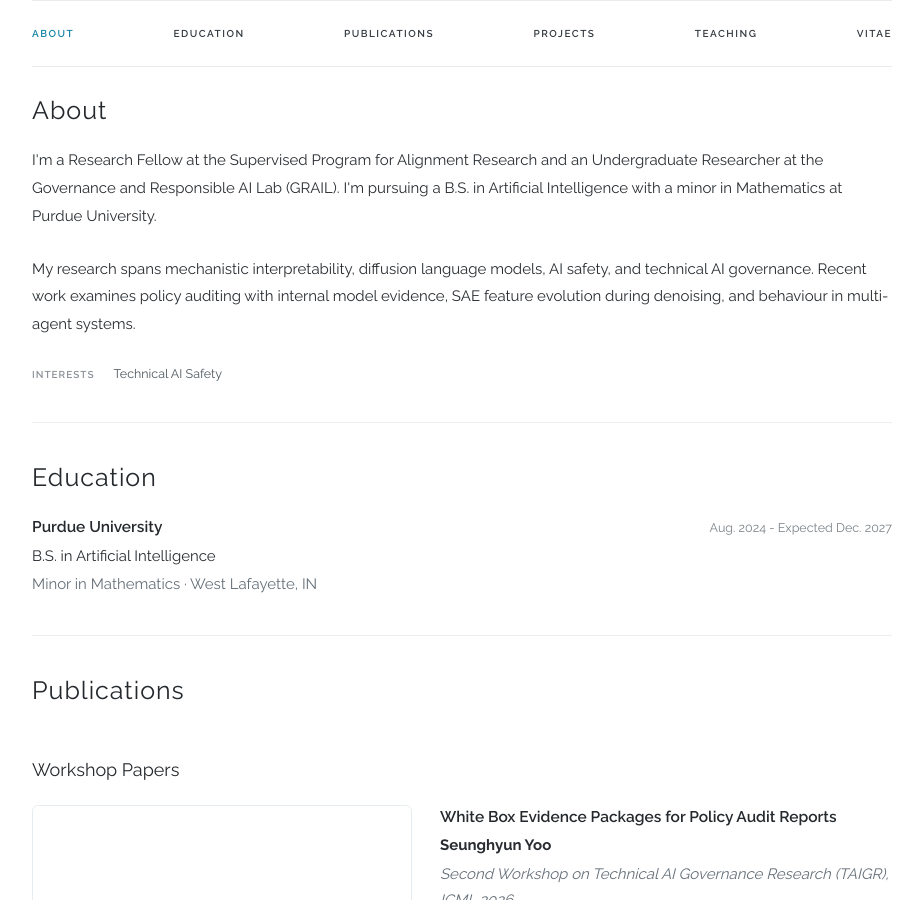
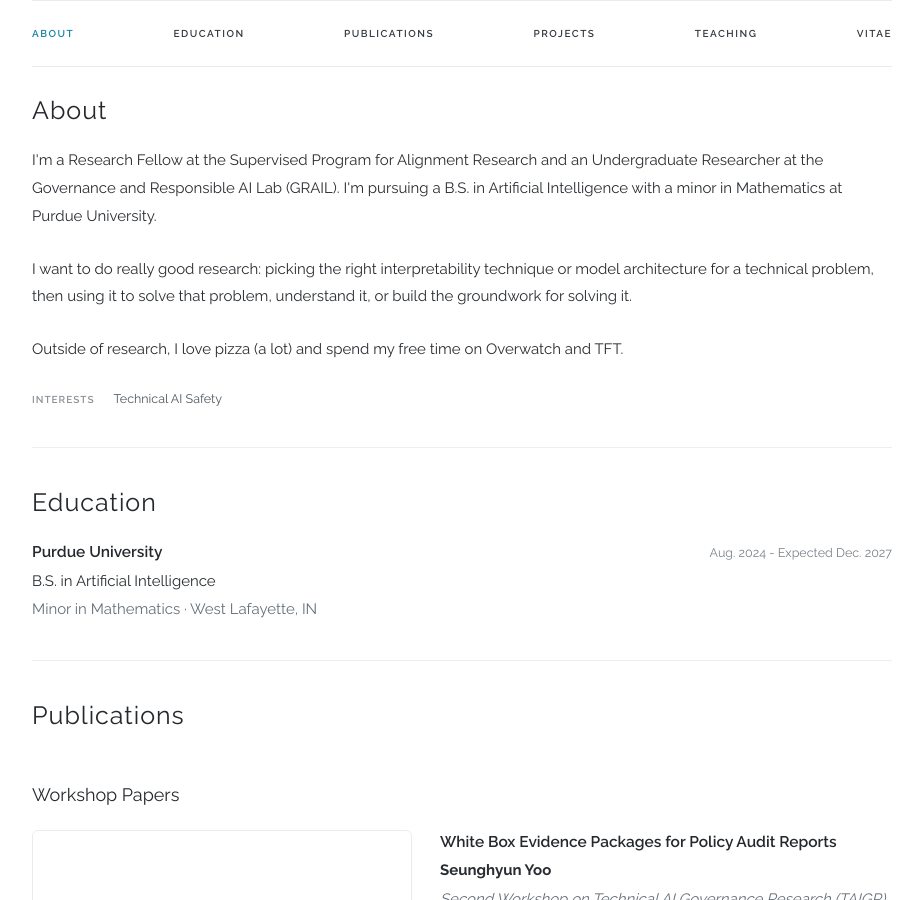
Before and after one commit to CarterYoo/CarterYoo.github.io, a Jekyll site: the page built from index.html, in a window 1280 px wide and 900 px high, scrolled down 391 px. Shown: the whole window, without its empty margins (178-1101 px from the left). Built offline with Jekyll 4.4.1, drawn with Linux system fonts in a browser that asks for light colours; some web fonts are replaced.

Commit message:
Rewrite About focus and add a personal note
Co-Authored-By: Claude Opus 5.5 <noreply@anthropic.com>

```diff
--- a/_data/content.yaml
+++ b/_data/content.yaml
@@ -1,6 +1,7 @@
 about:
   - "I'm a Research Fellow at the Supervised Program for Alignment Research and an Undergraduate Researcher at the Governance and Responsible AI Lab (GRAIL). I'm pursuing a B.S. in Artificial Intelligence with a minor in Mathematics at Purdue University."
-  - "My research spans mechanistic interpretability, diffusion language models, AI safety, and technical AI governance. Recent work examines policy auditing with internal model evidence, SAE feature evolution during denoising, and behaviour in multi-agent systems."
+  - "I want to do really good research: picking the right interpretability technique or model architecture for a technical problem, then using it to solve that problem, understand it, or build the groundwork for solving it."
+  - "Outside of research, I love pizza (a lot) and spend my free time on Overwatch and TFT."
 interests:
   - "Technical AI Safety"
 news: []
```
